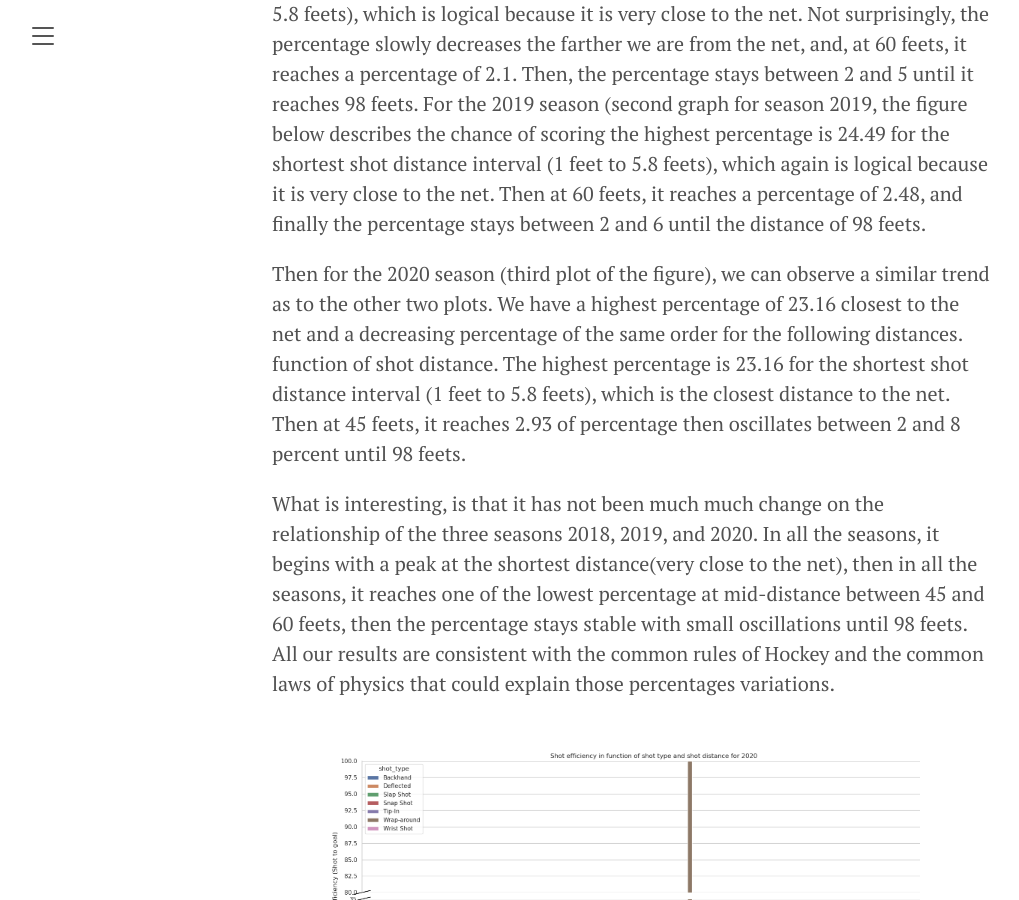
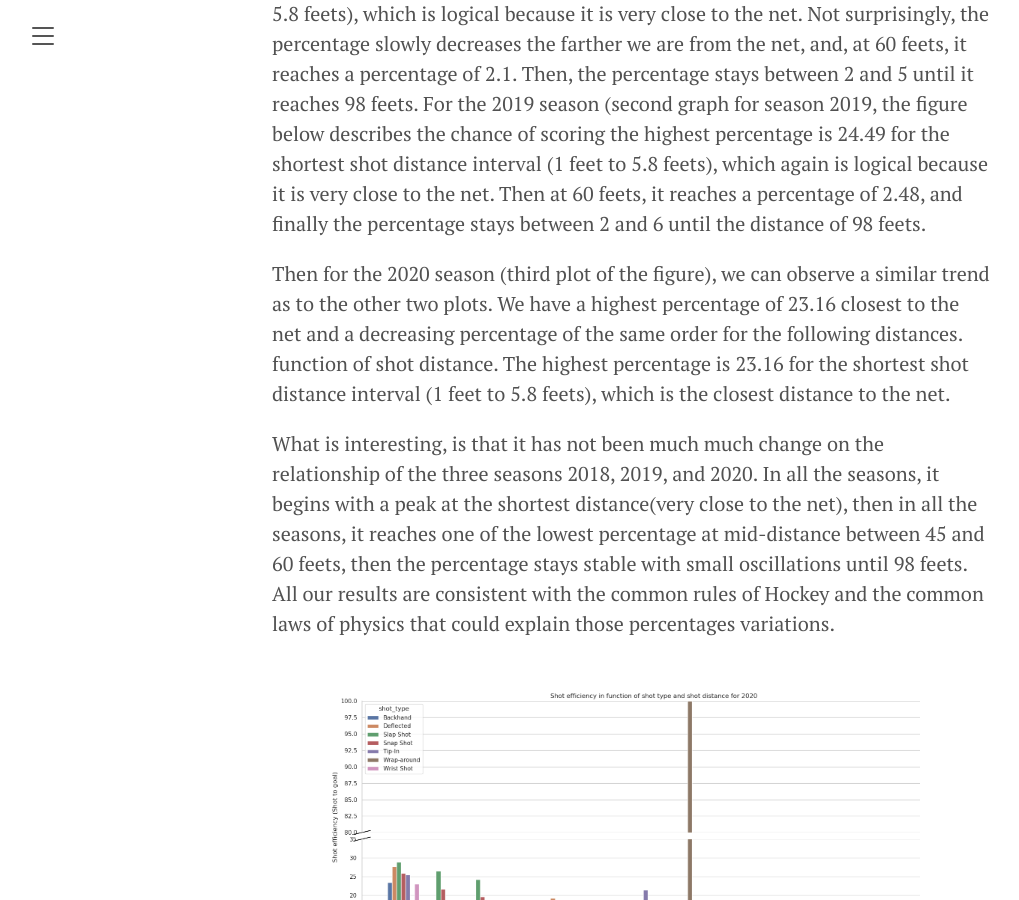
Before and after one commit to jaihon1/IFT6758-Project, a Jekyll site: the page built from blog/_posts/2021-09-28-milestone-1.md, in a window 1280 px wide and 900 px high, scrolled down 12525 px. Shown: the whole window, without its empty margins (8-1027 px from the left). Built offline with Jekyll 4.4.1, drawn with Linux system fonts in a browser that asks for light colours.

Commit message:
Update blog/_posts/2021-09-28-milestone-1.md
Co-authored-by: LaurenceMarcotte <48660119+LaurenceMarcotte@users.noreply.github.com>

```diff
--- a/blog/_posts/2021-09-28-milestone-1.md
+++ b/blog/_posts/2021-09-28-milestone-1.md
@@ -210,7 +210,6 @@ until the distance of 98 feets.
 Then for the 2020 season (third plot of the figure), we can observe a similar trend as to the other two plots. We have a highest percentage of 23.16 closest to the net and a decreasing percentage of the same order for the following distances.
 function of shot distance. The highest percentage is 23.16 for the shortest shot distance
 interval (1 feet to 5.8 feets), which is the closest distance to the net.
-Then at 45 feets, it reaches 2.93 of percentage then oscillates between 2 and 8 percent until 98 feets.
 
 
 What is interesting, is that it has not been much much change on the relationship of the three seasons 2018, 2019, and 2020.
```
